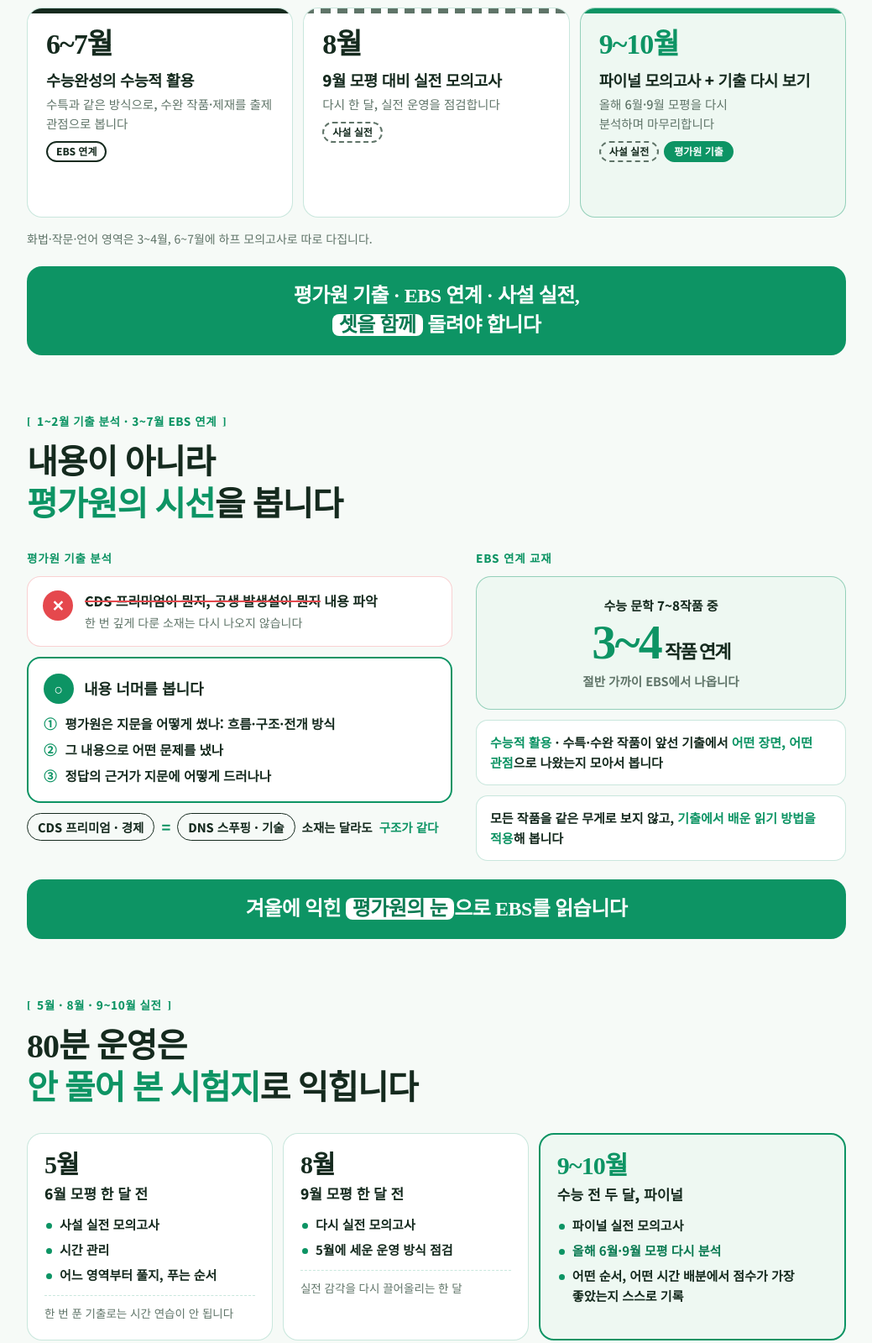
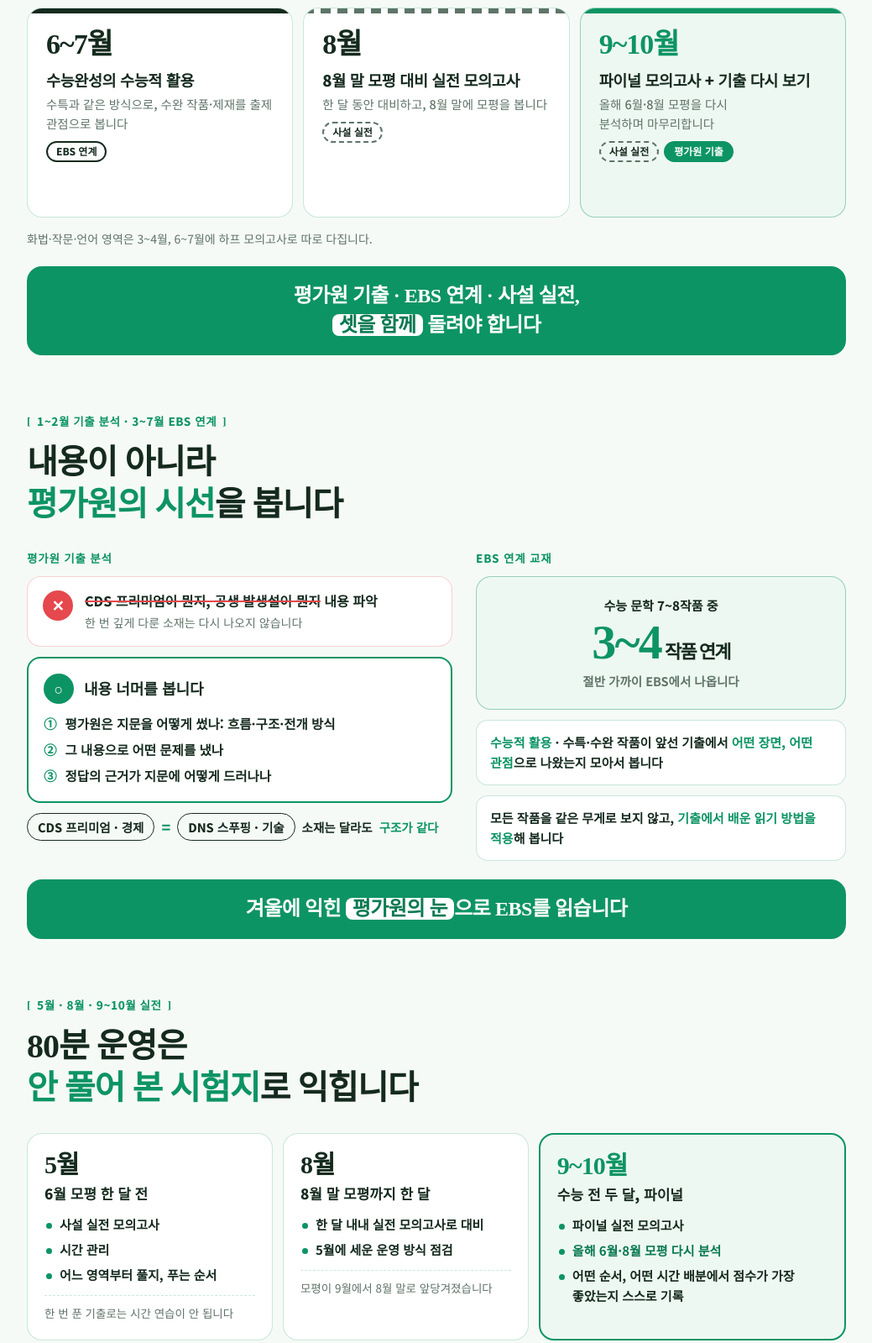
Before and after one commit to oreum1222/oreum-2026, a plain HTML site: page roadmap.html in a window 1280 px wide. Shown: the part 669-2268 px from the top of the page at 84% size, without its empty margins (120-1159 px from the left). Drawn offline with Linux system fonts and the light colour scheme; a web font is replaced by a local one.

Commit message:
로드맵: 9월 모평 → 8월 말 모평 일정 반영
Co-Authored-By: Claude Opus 5.5 <noreply@anthropic.com>

```diff
--- a/roadmap.html
+++ b/roadmap.html
@@ -144,8 +144,8 @@
       <li class="st b rv" style="--k:1"><div class="m">3~4월</div><div class="nm">수능특강의 수능적 활용</div><div class="ds">수특 작품·제재가 나온 기출 문제를 모아 출제 관점으로 봅니다</div><div class="tags"><span class="pill b">EBS 연계</span></div></li>
       <li class="st c rv" style="--k:2"><div class="m">5월</div><div class="nm">6월 모평 대비 실전 모의고사</div><div class="ds">80분 시험 운영을 처음 재 보는 달</div><div class="tags"><span class="pill c">사설 실전</span></div></li>
       <li class="st b rv"><div class="m">6~7월</div><div class="nm">수능완성의 수능적 활용</div><div class="ds">수특과 같은 방식으로, 수완 작품·제재를 출제 관점으로 봅니다</div><div class="tags"><span class="pill b">EBS 연계</span></div></li>
-      <li class="st c rv" style="--k:1"><div class="m">8월</div><div class="nm">9월 모평 대비 실전 모의고사</div><div class="ds">다시 한 달, 실전 운영을 점검합니다</div><div class="tags"><span class="pill c">사설 실전</span></div></li>
-      <li class="st a rv" style="--k:2"><div class="m">9~10월</div><div class="nm">파이널 모의고사 + 기출 다시 보기</div><div class="ds">올해 6월·9월 모평을 다시 분석하며 마무리합니다</div><div class="tags"><span class="pill c">사설 실전</span><span class="pill a">평가원 기출</span></div></li>
+      <li class="st c rv" style="--k:1"><div class="m">8월</div><div class="nm">8월 말 모평 대비 실전 모의고사</div><div class="ds">한 달 동안 대비하고, 8월 말에 모평을 봅니다</div><div class="tags"><span class="pill c">사설 실전</span></div></li>
+      <li class="st a rv" style="--k:2"><div class="m">9~10월</div><div class="nm">파이널 모의고사 + 기출 다시 보기</div><div class="ds">올해 6월·8월 모평을 다시 분석하며 마무리합니다</div><div class="tags"><span class="pill c">사설 실전</span><span class="pill a">평가원 기출</span></div></li>
     </ol>
     <p class="note rv">화법·작문·언어 영역은 3~4월, 6~7월에 하프 모의고사로 따로 다집니다.</p>
     <div class="band rv">평가원 기출 · EBS 연계 · 사설 실전,<br><mark>셋을 함께</mark> 돌려야 합니다</div>
@@ -181,8 +181,8 @@
     <h2 class="rv" style="--k:1">80분 운영은<br><span class="hl">안 풀어 본 시험지</span>로 익힙니다</h2>
     <div class="three">
       <div class="bx rv"><div class="m">5월</div><div class="nm">6월 모평 한 달 전</div><ul><li>사설 실전 모의고사</li><li>시간 관리</li><li>어느 영역부터 풀지, 푸는 순서</li></ul><div class="q">한 번 푼 기출로는 시간 연습이 안 됩니다</div></div>
-      <div class="bx rv" style="--k:1"><div class="m">8월</div><div class="nm">9월 모평 한 달 전</div><ul><li>다시 실전 모의고사</li><li>5월에 세운 운영 방식 점검</li></ul><div class="q">실전 감각을 다시 끌어올리는 한 달</div></div>
-      <div class="bx fin rv" style="--k:2"><div class="m">9~10월</div><div class="nm">수능 전 두 달, 파이널</div><ul><li>파이널 실전 모의고사</li><li><b>올해 6월·9월 모평 다시 분석</b></li><li>어떤 순서, 어떤 시간 배분에서 점수가 가장 좋았는지 스스로 기록</li></ul></div>
+      <div class="bx rv" style="--k:1"><div class="m">8월</div><div class="nm">8월 말 모평까지 한 달</div><ul><li>한 달 내내 실전 모의고사로 대비</li><li>5월에 세운 운영 방식 점검</li></ul><div class="q">모평이 9월에서 8월 말로 앞당겨졌습니다</div></div>
+      <div class="bx fin rv" style="--k:2"><div class="m">9~10월</div><div class="nm">수능 전 두 달, 파이널</div><ul><li>파이널 실전 모의고사</li><li><b>올해 6월·8월 모평 다시 분석</b></li><li>어떤 순서, 어떤 시간 배분에서 점수가 가장 좋았는지 스스로 기록</li></ul></div>
     </div>
     <div class="band rv">우리가 보는 시험은 결국 <mark>평가원의 수능</mark>입니다</div>
   </section>
```
